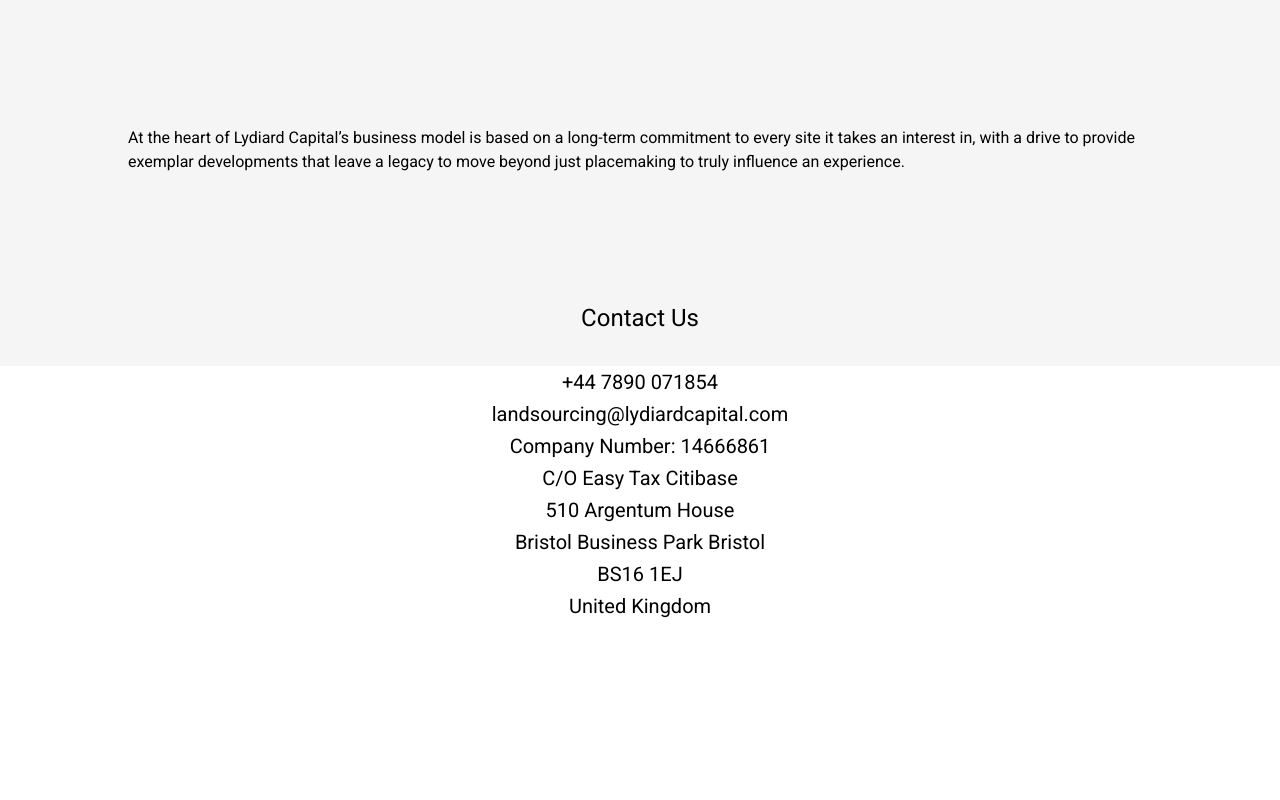
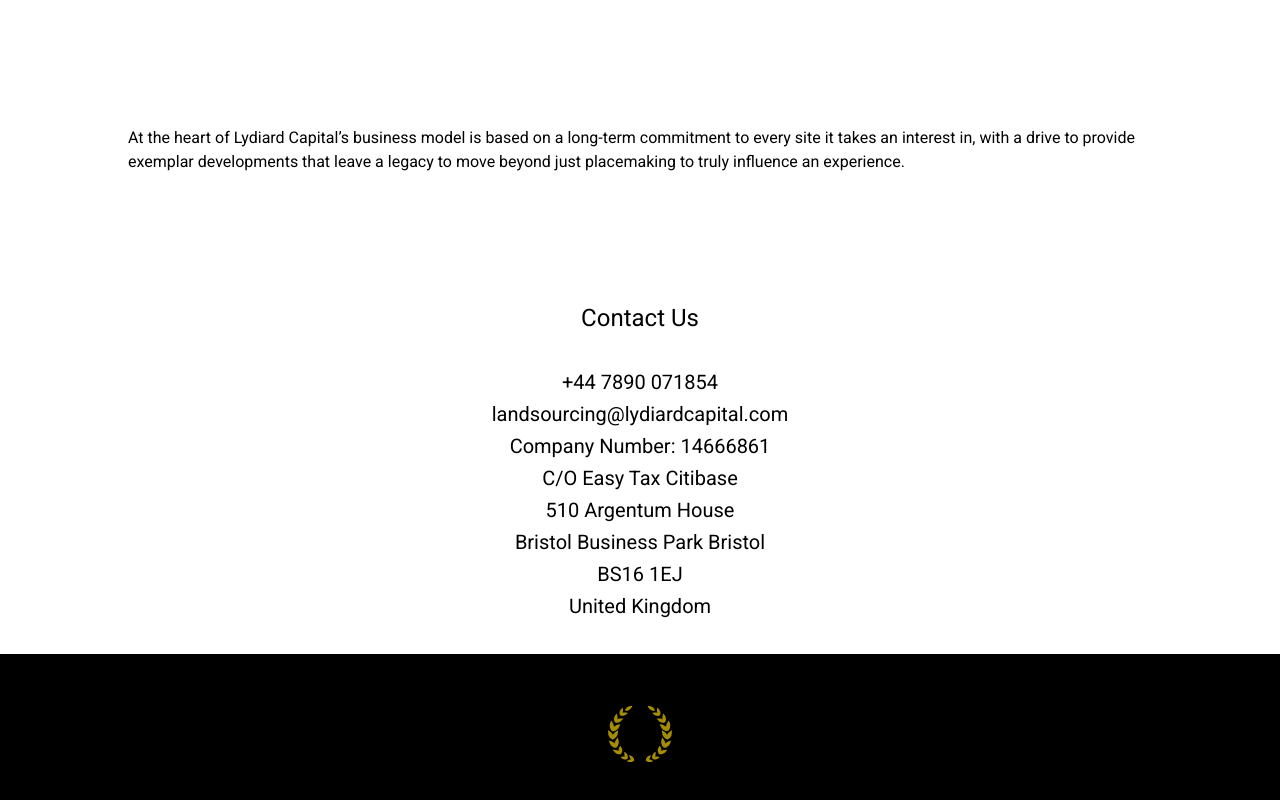
Before and after one commit to alamerton/Lydiard-Capital, a React (Create React App) app: page / in a window 1280 px wide. Shown: the part 7713-8513 px from the top of the page. Before the commit the page ends 8335 px from the top, so only its background shows below. Built offline with nearby package versions, Linux system fonts and the light colour scheme.

Commit message:
Created big logo and added footer

```diff
--- a/src/App.tsx
+++ b/src/App.tsx
@@ -23,7 +23,6 @@ function App() {
       },
       secondary: {
         main: "#880E4F",
-
       },
       info: {
         main: "#A38A00",
@@ -54,7 +53,7 @@ function App() {
               />
             ))}
           </Routes>
-          {/* <Footer /> */}
+          <Footer />
         </Router>
       </Box>
     </ThemeProvider>
--- /dev/null
+++ b/src/components/BigLogo.tsx
@@ -0,0 +1,23 @@
+import React, { Component } from "react";
+
+class Logo extends Component {
+  render() {
+    return (
+      <div>
+        <img
+          src={process.env.PUBLIC_URL + "lydiard-capital-wreath.svg"}
+          alt="cannot display"
+          style={{
+            width: "5rem",
+            height: "5rem",
+            display: "block",
+            margin: "auto",
+            padding: "0.5rem",
+          }}
+        />
+      </div>
+    );
+  }
+}
+
+export default Logo;
--- a/src/components/Footer.tsx
+++ b/src/components/Footer.tsx
@@ -1,31 +1,21 @@
 import React, { FC, ReactElement } from "react";
 import { Box, Container, Grid, Typography } from "@mui/material";
+import Logo from "./Logo";
+import BigLogo from "./BigLogo";
 
 export const Footer: FC = (): ReactElement => {
   return (
     <Box
       sx={{
         width: "100%",
-        height: "auto",
-        backgroundColor: "secondary.main",
-        paddingTop: "1rem",
-        paddingBottom: "1rem",
+        height: "10rem",
+        backgroundColor: "primary.main",
+        display: "flex",
       }}
     >
-      <Container maxWidth="lg">s
-        <Grid container direction="column" alignItems="center">
-          <Grid item xs={12}>
-            <Typography color="black" variant="h5">
-              React Starter App
-            </Typography>
-          </Grid>
-          <Grid item xs={12}>
-            <Typography color="textSecondary" variant="subtitle1">
-              {`${new Date().getFullYear()} | React | Material UI | React Router`}
-            </Typography>
-          </Grid>
-        </Grid>
-      </Container>
+      <Box sx={{ margin: "auto" }}>
+        <BigLogo />
+      </Box>
     </Box>
   );
 };
--- a/src/components/LandingPage.tsx
+++ b/src/components/LandingPage.tsx
@@ -14,7 +14,7 @@ import { Component } from "react";
 class TopImage extends Component {
   render() {
     return (
-      <Box style={{ backgroundColor: "whitesmoke" }}>
+      <Box style={{ marginBottom: "18rem" }}>
         <Box style={{ position: "relative", marginBottom: "-1rem" }}>
           <img
             style={{
--- a/src/pages/Home.tsx
+++ b/src/pages/Home.tsx
@@ -7,7 +7,6 @@ const Home: FC<any> = (): ReactElement => {
     <Box
       sx={{
         flexGrow: 1,
-        backgroundColor: "whitesmoke",
         display: "flex",
         justifyContent: "center",
         alignItems: "center",
```
